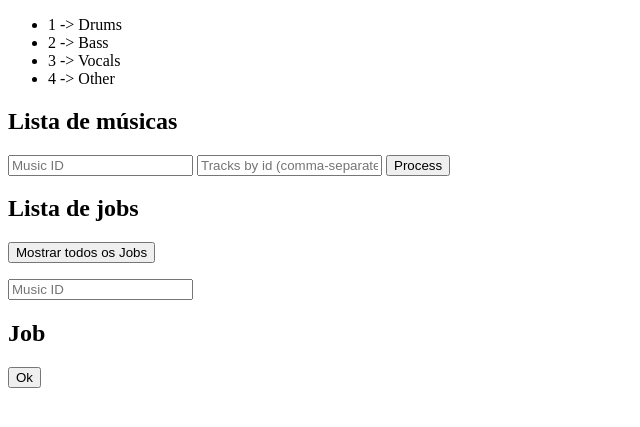
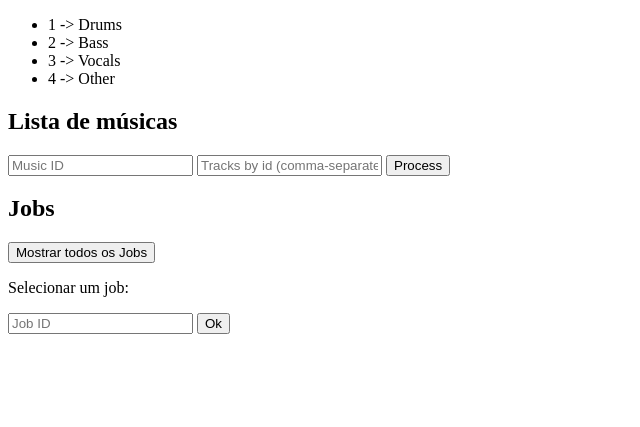
Before and after one commit to dianarrmiranda/CD_1Project, a FastAPI app: page / in a window 1280 px wide. Shown: the part 152-579 px from the top of the page, without its empty margins (0-640 px from the left). Run offline with FastAPI, Linux system fonts and the light colour scheme.

Commit message:
parte dos jobs done

```diff
--- a/src/api/endpoints.py
+++ b/src/api/endpoints.py
@@ -79,11 +79,8 @@ async def submit(request: Request, mp3file: UploadFile = File(...)) -> Music:
 
 @app.post("/music/{music_id}", response_class=HTMLResponse)
 async def process(request: Request, music_id: int, tracks: str = Form(...)):
-    print("music_id: ", music_id)
     tracks_ids = [track.strip() for track in tracks.split(",")]
     tracks_names = [tracksDict[int(id)] for id in tracks_ids]
-
-    print("tracks_names: ", tracks_names)
 
     server.split_music(music_id, tracks_names)
 
@@ -95,12 +92,17 @@ async def process(request: Request, music_id: int, tracks: str = Form(...)):
 async def listJobs(request: Request) -> List[Job]:
     jobs = server.getJobList()
     music_list = await listAll()
-    return templates.TemplateResponse("index.html", {"request": request,"music_list": music_list, "jobs": jobs})
 
-@app.get("/job/{job_id}")
-async def getJob() -> List[int]:
-    # lista ids dos jobs
-    pass
+    return templates.TemplateResponse("index.html", {"request": request, "music_list": music_list, "jobs": jobs})
+
+
+@app.get("/job/{job_id}", response_class=HTMLResponse)
+async def getJob(request: Request, job_id: int) -> Job:
+    job = server.getJobList()[job_id]
+    print(job)
+    music_list = await listAll()
+
+    return templates.TemplateResponse("index.html", {"request": request, "music_list": music_list, "job": job})
 
 
 @app.get("/reset")
@@ -109,7 +111,6 @@ async def reset():
     dir = "static/unprocessed"
     for f in os.listdir(dir):
         os.remove(os.path.join(dir, f))
-
 
 
 @app.get("/", response_class=HTMLResponse)
--- a/src/api/server.py
+++ b/src/api/server.py
@@ -20,7 +20,7 @@ class Server(threading.Thread):
         # Músicas a serem processadas
         self.musicData = []
         # Partes processadas
-        self.processedParts = {} # {musica_id: {instrumento: {part_index: audio_part}}}
+        self.processedParts = {} # {jobID: {instrumento: {part_index: audio_part}}}
         self.musicReady = False
 
         # Rabbit MQ - Enviar não processadas
@@ -35,14 +35,14 @@ class Server(threading.Thread):
 
         self.num_parts = {} # musica -> num de partes
 
-        self.startTime = {} #music_id - {part_index: time}
-        self.time = {} #music_id - {part_index: time}
+        self.startTime = {} #jobID - {part_index: time}
+        self.time = {} #jobID - {part_index: time}
 
-        self.size = {} #music_id - {part_index: size}
+        self.size = {} #jobID - {part_index: size}
 
-        self.jobslist = {} #nJob -> {part_index -> [size, time, music_id, track_id]}
+        self.jobslist = {} #jobID -> {part_index -> [size, time, music_id, track_id]}
         self.nJob = -1
-        self.controlReceived = {} #music_id -> [part_index]
+        self.controlReceived = {} #jobID -> [part_index]
 
     def run(self):
         while self.isRunning:
@@ -84,19 +84,21 @@ class Server(threading.Thread):
     def split_music(self, music_id: int, tracks_names: list):
         # Obter a música pelo id
         music = self.getMusic(music_id)
-        self.startTime[music_id] = {}
-        self.time[music_id] = {}
-        self.size[music_id] = {}
-        self.controlReceived = {}
         self.nJob += 1
         self.jobslist[self.nJob] = {}
+        self.startTime[self.nJob] = {}
+        self.startTime[self.nJob] = {}
+        self.time[self.nJob] = {}
+        self.time[self.nJob] = {}
+        self.size[self.nJob] = {}
+        self.size[self.nJob] = {}
 
         # Carregar o arquivo de áudio
         audio = AudioSegment.from_file('static/unprocessed/00'+ str(music_id) + '_' + music.name + '.mp3', format='mp3')
 
         music = self.getMusic(music_id)
         duration = len(audio)  # Duração total da música em milissegundos
-        part_duration = 15 * 1000  # Duração desejada de cada parte em milissegundos
+        part_duration = 10 * 1000  # Duração desejada de cada parte em milissegundos
 
         self.num_parts[music_id] = ceil(duration / part_duration)  # Calcular o número de partes arredondando para cima
 
@@ -104,10 +106,9 @@ class Server(threading.Thread):
         parts = [audio[i * part_duration: (i + 1) * part_duration] for i in range(self.num_parts[music_id])]
 
         for track in tracks_names:
-            if music_id not in self.processedParts:
-                self.processedParts[music_id] = {}  # Cria um dicionário vazio para a chave `music_id`
-
-            self.processedParts[music_id][track] = {}  # Cria um dicionário vazio para a chave `track` dentro de `music_id`
+            if self.nJob not in self.processedParts:
+                self.processedParts[self.nJob] = {}  # Cria um dicionário vazio para a chave `music_id`
+            self.processedParts[self.nJob][track] = {}  # Cria um dicionário vazio para a chave `track` dentro de `music_id`
 
         # Enviar as partes para a fila do RabbitMQ
         for i, part in enumerate(parts):
@@ -115,13 +116,14 @@ class Server(threading.Thread):
             part.export(output, format='mp3')
             part_data = {
                 'music_id': music_id,
-                'part_index': i,
+                'part_index': str(self.nJob) + "."+ str(i),
                 'instruments': tracks_names,
                 'part_audio': output.getvalue().decode('latin1')  # Converte os bytes em string
             }
-            self.startTime[music_id][i] = time.time()
-            self.size[music_id][i] = len(part_data['part_audio'])
 
+            self.startTime[self.nJob][i] = time.time()
+            self.size[self.nJob][i] = len(part_data['part_audio'])
+            self.jobslist[self.nJob][i] = []
             self.connection.add_callback_threadsafe(lambda: self.send_music_part(part_data))
 
     def receive_music_parts(self, ch, method, properties, body):
@@ -130,60 +132,56 @@ class Server(threading.Thread):
         part_index = part_data['part_index']
         part_audio = part_data['part_audio'].encode('latin1')  # Converte a string em bytes
         instrument = part_data['instrument']
+        njob = int(part_index.split(".")[0])
+        index = int(part_index.split(".")[1])
 
-        if music_id not in self.controlReceived:
-            self.controlReceived[music_id] = []
+        self.time[njob][index] = time.time() - self.startTime[njob][index]
 
-        self.time[music_id][part_index] = time.time() - self.startTime[music_id][part_index]
+        if njob not in self.controlReceived:
+            self.controlReceived[njob] = []
 
-        if part_index not in self.controlReceived[music_id]:
-            self.controlReceived[music_id].append(part_index)
-            self.jobslist[self.nJob][part_index] = [self.size[music_id][part_index], self.time[music_id][part_index], music_id, [instrument]]
+        if index not in self.controlReceived[njob]:
+            self.controlReceived[njob].append(index)
+            self.jobslist[njob][index] = [self.size[njob][index], self.time[njob][index], music_id, [instrument]]
         else:
-            inst = self.jobslist[self.nJob][part_index][-1]
+            inst = self.jobslist[njob][index][-1]
             inst.append(instrument)
-            self.jobslist[self.nJob][part_index] = [self.size[music_id][part_index], self.time[music_id][part_index], music_id, inst]
+            self.jobslist[njob][index] = [self.size[njob][index], self.time[njob][index], music_id, inst]
+
 
         # Carregar a parte do áudio
         audio_part = AudioSegment.from_file(BytesIO(part_audio), format='wav')
 
-        print(f' [x] Received part {part_index} of music {music_id} and of instrument {instrument}')
+        print(f' [x] Received part {index} of music {music_id} from job {njob} and the instrument is {instrument}')
         ch.basic_ack(delivery_tag=method.delivery_tag)
 
         # Adicionar a parte do áudio ao dicionário
-        self.processedParts[music_id][instrument][part_index] = audio_part
+        self.processedParts[njob][instrument][index] = audio_part
         # Verificar se todas as partes já foram recebidas
-        if len(self.processedParts[music_id][instrument]) == self.num_parts[music_id]:
-             self.join_music_parts(music_id, instrument)
+        if len(self.processedParts[njob][instrument]) == self.num_parts[music_id]:
+             self.join_music_parts(njob,music_id, instrument)
 
 
-    def join_music_parts(self, music_id, instrument):
-        print(f' [*] Joining parts of music {music_id} and of instrument {instrument}')
+    def join_music_parts(self, njob, music_id, instrument):
+        print(f' [*] Joining parts of music {music_id} from job {njob} and of instrument {instrument}')
 
         joinedParts = AudioSegment.empty()
 
         for i in range(self.num_parts[music_id]):
-            joinedParts += self.processedParts[music_id][instrument][i]
+            joinedParts += self.processedParts[njob][instrument][i]
 
         joinedParts.export("static/processed/" + str(music_id) + "_" + instrument + ".wav", format="wav")
 
         self.musicReady = True
 
-    def getInstrumentProgress(self, music_id):
+    def getInstrumentProgress(self, njob, music_id):
         instrumentProgress = {} # instrumento -> progresso (num partes já processadas/num partes)
 
-        for instrument in self.processedParts[music_id]:
-            instrumentProgress[instrument] = len(self.processedParts[music_id][instrument])/self.num_parts[music_id]
+        for instrument in self.processedParts[njob]:
+            instrumentProgress[instrument] = len(self.processedParts[njob][instrument])/self.num_parts[music_id]
 
     def musicReady(self):
         return self.musicReady
 
     def getJobList(self):
-        count = 0
-        allJobs = {}
-        for key, job in self.jobslist.items():
-            for sub_key, value in job.items():
-                allJobs[count] = value
-                count += 1
-
-        return allJobs
+        return self.jobslist
--- a/templates/index.html
+++ b/templates/index.html
@@ -32,30 +32,54 @@
         <input type="text" name="tracks" placeholder="Tracks by id (comma-separated)">
         <button type="submit">Process</button>
     </form>
-    <form action="/job" method="get" enctype="multipart/form-data">
-        <h2>Lista de jobs</h2>
+    <h2>Jobs</h2>
+    <div>
+        <form action="/job" method="get">
             <button id="showJobButton" type="submit">Mostrar todos os Jobs</button>
+        </form>
+        <form id= "getJob" action="/job/{{jobId}}" method="get">
+            <p>Selecionar um job: </p>
+            <input id="jobIdInput" type="text" placeholder="Job ID">
+            <button id="showJobBtn" type="submit">Ok</button>
+        </form>
+        {% if jobs %}
         <ul>
             {% for job_id in jobs %}
-            <li>
-                Job ID: {{ job_id }}
+                <b>Job ID:</b> {{ job_id }}
+                {% for job in jobs[job_id] %}
+                <li style="padding-left: 20px;">
+                    Parte {{ job }} da musica
+                    <ul style="padding-left: 20px;">
+                        <li>Size: {{ jobs[job_id][job][0] }}</li>
+                        <li>Time: {{ jobs[job_id][job][1] }}</li>
+                        <li>Music ID: {{ jobs[job_id][job][2]}}</li>
+                        <li>Track ID: {{ jobs[job_id][job][3]}}</li>
+                    </ul>
+                </li>
+                {% endfor %}
+            {% endfor %}
+        </ul>
+        {% endif %}
+        {% if job %}
         <ul>
-                    <li>Size: {{ jobs[job_id][0] }}</li>
-                    <li>Time: {{ jobs[job_id][1] }}</li>
-                    <li>Music ID: {{ jobs[job_id][2]}}</li>
-                    <li>Track ID: {{ jobs[job_id][3]}}</li>
+            <b>Job Selecionado</b>
+            {% for j in job %}
+            <li style="padding-left: 20px;">
+                Parte ID: {{ j }}
+                <ul>
+                    <li>Size: {{ job[j][0] }}</li>
+                    <li>Time: {{ job[j][1] }}</li>
+                    <li>Music ID: {{ job[j][2] }}</li>
+                    <li>Track ID: {{ job[j][3] }}</li>
                 </ul>
             </li>
             {% endfor %}
         </ul>
-    </form>
-    <form action="/job/{{job_id}}" method="get" enctype="multipart/form-data">
-        <input id="musicIdInput" type="text" name="music_id" placeholder="Music ID">
-        <h2>Job </h2>
-        <button id="showJobButton" type="submit">Ok</button>
-        <ul>
-        </ul>
-    </form>
+        {% endif %}
+
+    </div>
+
+</body>
 
 <script>
     document.getElementById("myForm").addEventListener("submit", function(event) {
@@ -65,10 +89,14 @@
     });
 
     document.getElementById("showJobButton").addEventListener("click", function(event) {
-            var jobsList = document.getElementById("jobsList");
-            jobsList.style.display = (jobsList.style.display === "none") ? "block" : "none";
+        this.action = "/job";
     });
+
+    document.getElementById("showJobBtn").addEventListener("click", function(event) {
+        var jobId = document.getElementById("jobIdInput").value;
+        var form = document.getElementById("getJob");
+        form.action = "/job/" + jobId;
+    });
+
 </script>
-
-</body>
 </html>
```
Also changed, not shown: TODO.md (+1 -1 lines), src/worker.py (+17 -11 lines). Lines whose indentation alone changed are shown as unchanged.
